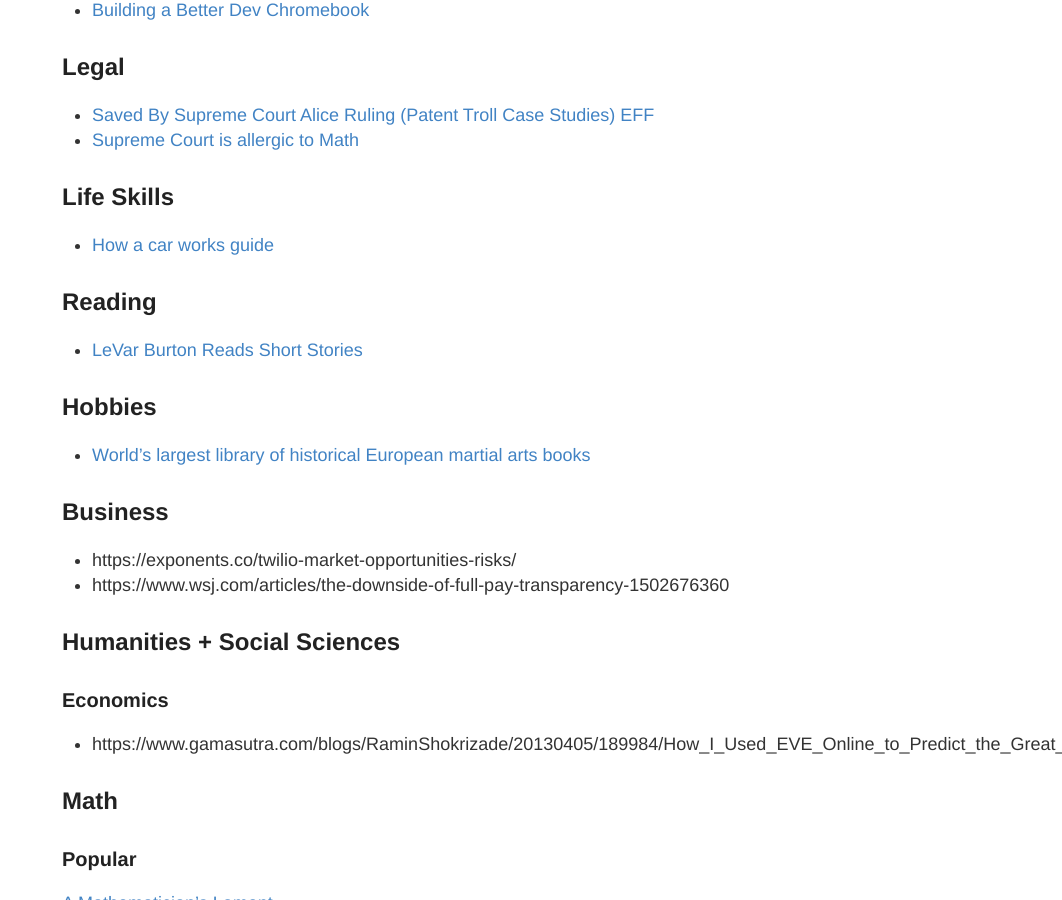
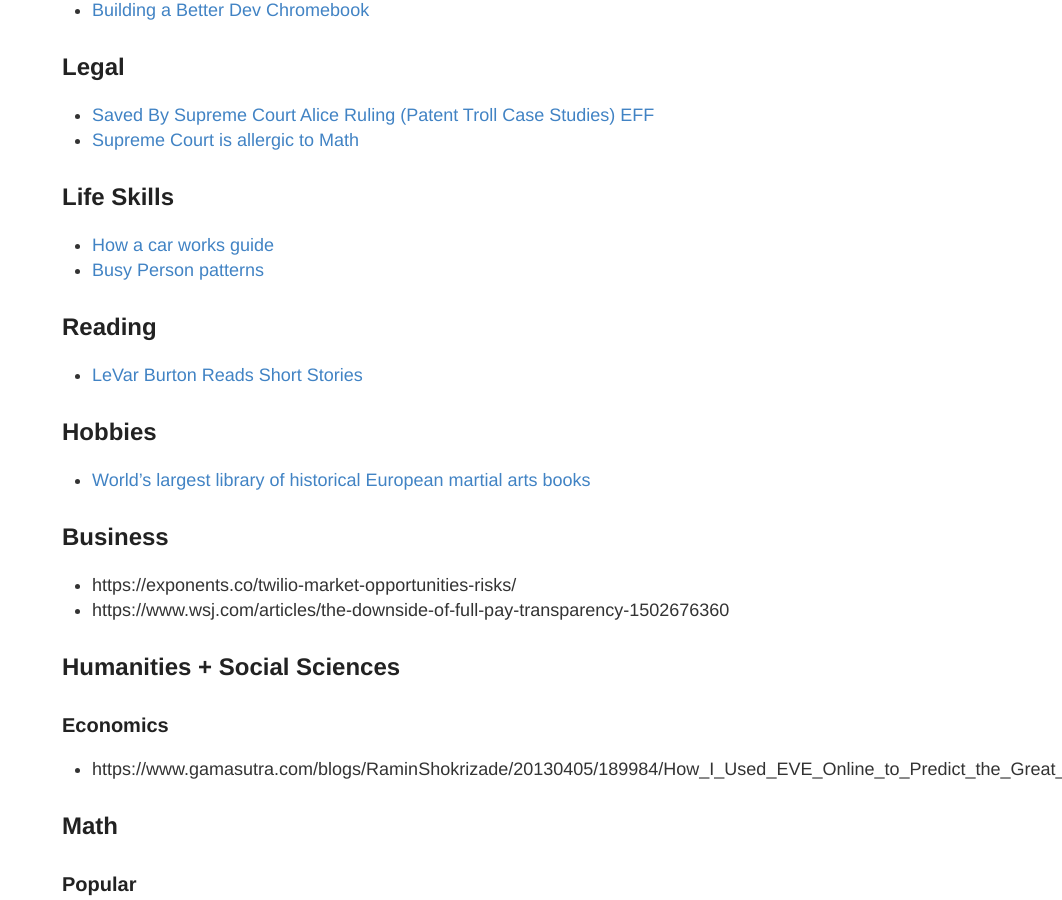
Before and after one commit to RONNCC/ronncc.github, a Jekyll site: the page built from _posts/2016-1-1-InterestingLinks.md, in a window 1280 px wide and 900 px high, scrolled down 525 px. Shown: the whole window, without its empty margins (218-1280 px from the left). Built offline with Jekyll 4.4.1, drawn with Linux system fonts in a browser that asks for light colours; comment, search, counter and statistics services are not loaded.

Commit message:
Update 2016-1-1-InterestingLinks.md

```diff
--- a/_posts/2016-1-1-InterestingLinks.md
+++ b/_posts/2016-1-1-InterestingLinks.md
@@ -29,6 +29,7 @@
 
 ## Life Skills
 - [How a car works guide](https://www.howacarworks.com/)
+- [Busy Person patterns](https://hillside.net/plop/2006/Papers/Library/PLoP%20Busy%20Person%20Pattern%20v8.pdf)
 
 ## Reading
 - [LeVar Burton Reads Short Stories](https://art19.com/shows/levar-burton-reads)
```
